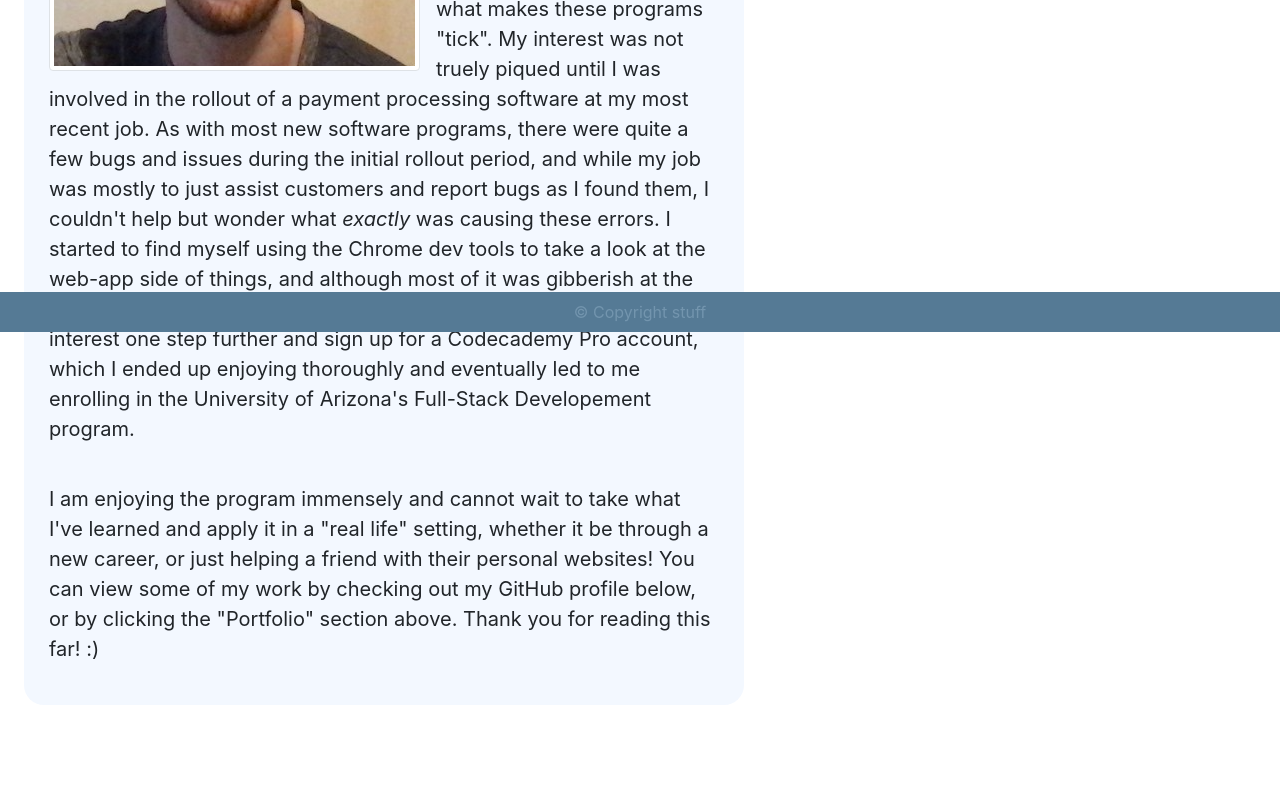
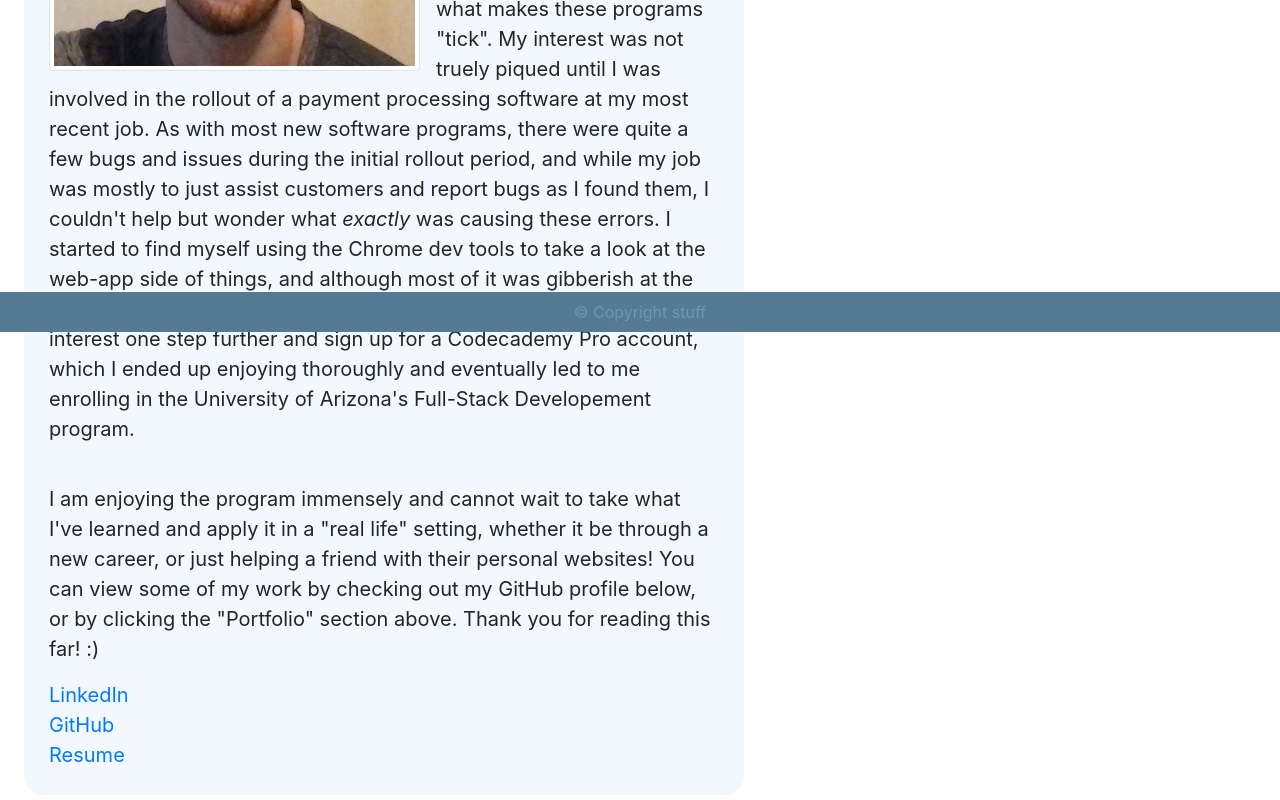
Before and after one commit to cseibert2667/Portfolio_React, a React (Create React App) app: page / in a window 1280 px wide. Shown: the part 468-1268 px from the top of the page. Before the commit the page ends 1221 px from the top, so only its background shows below. Built offline with nearby package versions, Linux system fonts and the light colour scheme.

Commit message:
Links component built and imported into About

```diff
--- a/src/components/About/About.js
+++ b/src/components/About/About.js
@@ -1,6 +1,7 @@
 import React from "react";
 import AboutText from "../AboutText/AboutText"
 import "./About.css"
+import Links from "../Links/Links"
 
 export default function About() {
   return (
@@ -8,7 +9,10 @@ export default function About() {
       <h1>About Me</h1>
       <hr class="my-3" />
       <div class="row">
+        <div class="col">
         <AboutText />
+        <Links />
+        </div>
       </div>
     </div>
   );
--- a/src/components/AboutText/AboutText.js
+++ b/src/components/AboutText/AboutText.js
@@ -3,7 +3,7 @@ import "./AboutText.css"
 
 export default function AboutText() {
     return (
-        <div class="col">
+        <>
         <p>
             <img src={require("../../assets/headshot.png")} class="img-thumbnail mr-3" alt="profile-pic"/>
             Hey there! My name is Cooper Seibert, and I am an aspiring web
@@ -32,6 +32,6 @@ export default function AboutText() {
           profile below, or by clicking the "Portfolio" section above. Thank
           you for reading this far! :)
         </p>
-        </div>
+        </>
     )
 }
--- a/src/components/Links/Links.css
+++ b/src/components/Links/Links.css
@@ -0,0 +1,3 @@
+.links {
+    font-size: 20px;
+}
--- a/src/components/Links/Links.js
+++ b/src/components/Links/Links.js
@@ -0,0 +1,23 @@
+import React from "react";
+import "./Links.css";
+
+export default function Links() {
+  return (
+    <div class="links">
+      <a
+        href="https://www.linkedin.com/in/cooper-seibert-6a15b31b0/"
+        target="_blank"
+      >
+        LinkedIn
+      </a>{" "}
+      <br />
+      <a href="https://github.com/cseibert2667" target="_blank">
+        GitHub
+      </a>{" "}
+      <br />
+      <a href="./assets/resume.pdf" target="_blank">
+        Resume
+      </a>
+    </div>
+  );
+}
```
